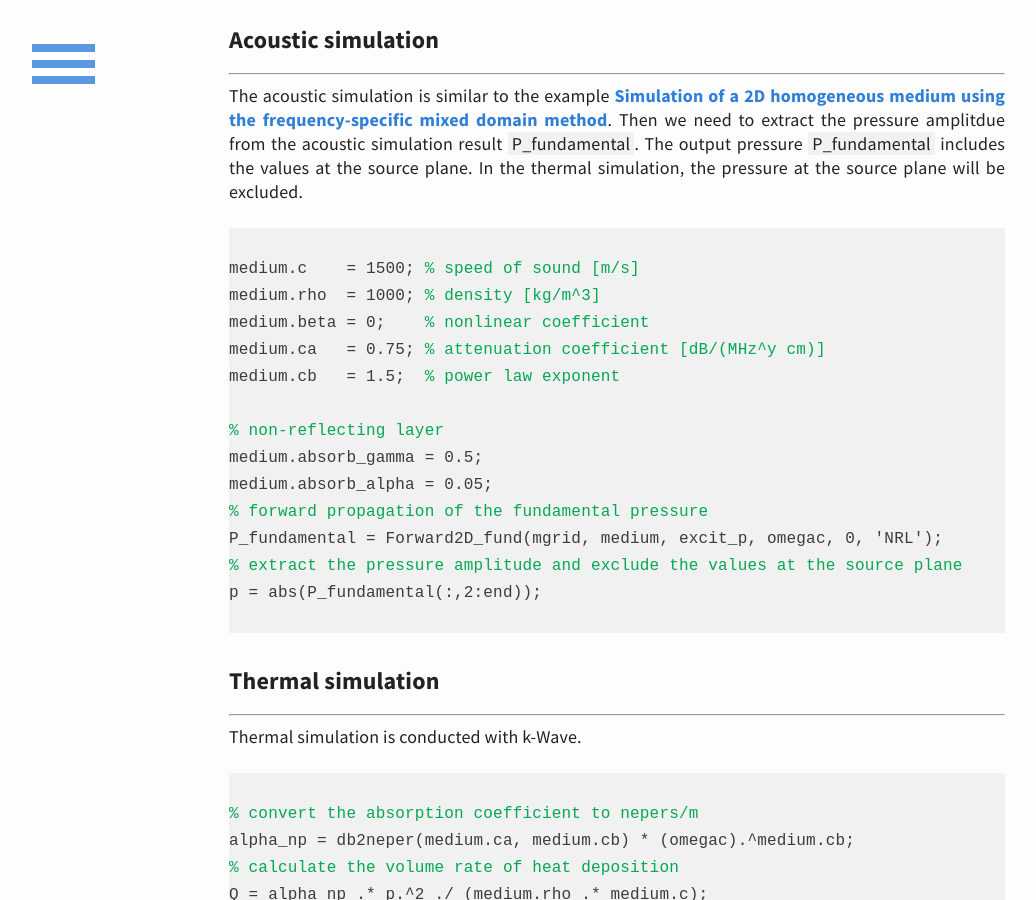
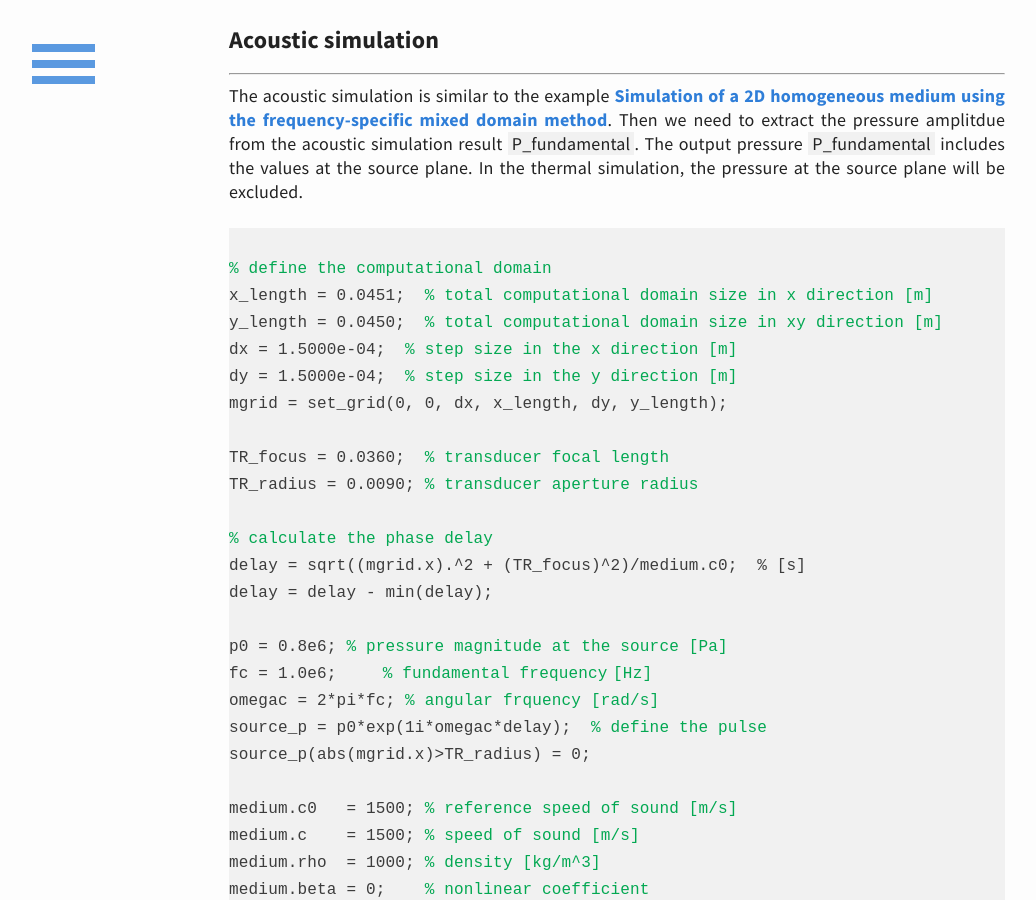
Before and after one commit to m-SOUND/mSOUND, a Jekyll site: the page built from _posts/2019-07-21-combine-k-Wave-diffusion.html, in a window 1280 px wide and 900 px high, scrolled down 468 px. Shown: the whole window, without its empty margins (23-1059 px from the left). Built offline with Jekyll 4.4.1, drawn with Linux system fonts in a browser that asks for light colours.

Commit message:
Update 2019-07-21-combine-k-Wave-diffusion.html

```diff
--- a/_posts/2019-07-21-combine-k-Wave-diffusion.html
+++ b/_posts/2019-07-21-combine-k-Wave-diffusion.html
@@ -22,6 +22,27 @@ Then we need to extract the pressure amplitdue from the acoustic simulation resu
 <span style="background-color:#f1f1f1">P_fundamental</span> includes the values at the source plane. In the thermal simulation,
 the pressure at the source plane will be excluded.
 <pre> <code>
+<font color="#03a852">% define the computational domain</font>
+x_length = 0.0451; <font color="#03a852"> % total computational domain size in x direction [m]</font>
+y_length = 0.0450; <font color="#03a852"> % total computational domain size in xy direction [m]</font>
+dx = 1.5000e-04; <font color="#03a852"> % step size in the x direction [m]</font>
+dy = 1.5000e-04; <font color="#03a852"> % step size in the y direction [m]</font>
+mgrid = set_grid(0, 0, dx, x_length, dy, y_length);
+
+TR_focus = 0.0360;  <font color="#03a852">% transducer focal length</font>
+TR_radius = 0.0090; <font color="#03a852">% transducer aperture radius</font>
+
+<font color="#03a852">% calculate the phase delay</font>
+delay = sqrt((mgrid.x).^2 + (TR_focus)^2)/medium.c0;  % [s]
+delay = delay - min(delay);
+
+p0 = 0.8e6; <font color="#03a852">% pressure magnitude at the source [Pa]</font>
+fc = 1.0e6;	<font color="#03a852">% fundamental frequency	[Hz]</font>
+omegac = 2*pi*fc; <font color="#03a852">% angular frquency [rad/s]</font>
+source_p = p0*exp(1i*omegac*delay);  <font color="#03a852">% define the pulse</font>
+source_p(abs(mgrid.x)>TR_radius) = 0;
+
+medium.c0   = 1500; <font color="#03a852">% reference speed of sound [m/s]</font>
 medium.c    = 1500; <font color="#03a852">% speed of sound [m/s]</font>
 medium.rho  = 1000; <font color="#03a852">% density [kg/m^3]</font>
 medium.beta = 0;    <font color="#03a852">% nonlinear coefficient </font>
```
